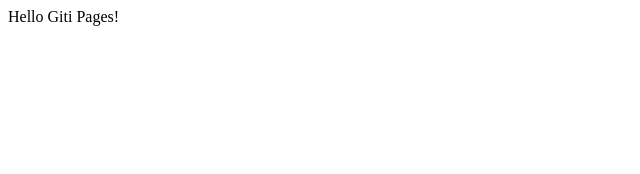
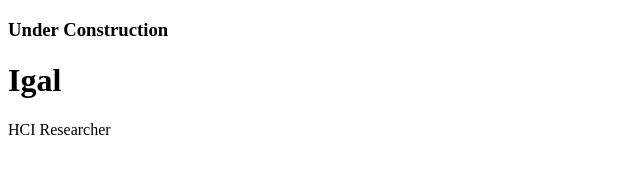
Before and after one commit to igalbn/igalbn.github.io, a plain HTML site: page index.html in a window 1280 px wide. Shown: the whole page, without its empty margins (0-640 px from the left). Drawn offline with Linux system fonts and the light colour scheme.

Commit message:
Update index.html

```diff
--- a/index.html
+++ b/index.html
@@ -3,6 +3,8 @@
   <head>
   </head>
   <body>
-    Hello Giti Pages!
+    <h3>Under Construction</h2>
+    <h1>Igal</h1>
+    HCI Researcher
   </body>
 </html>
```
